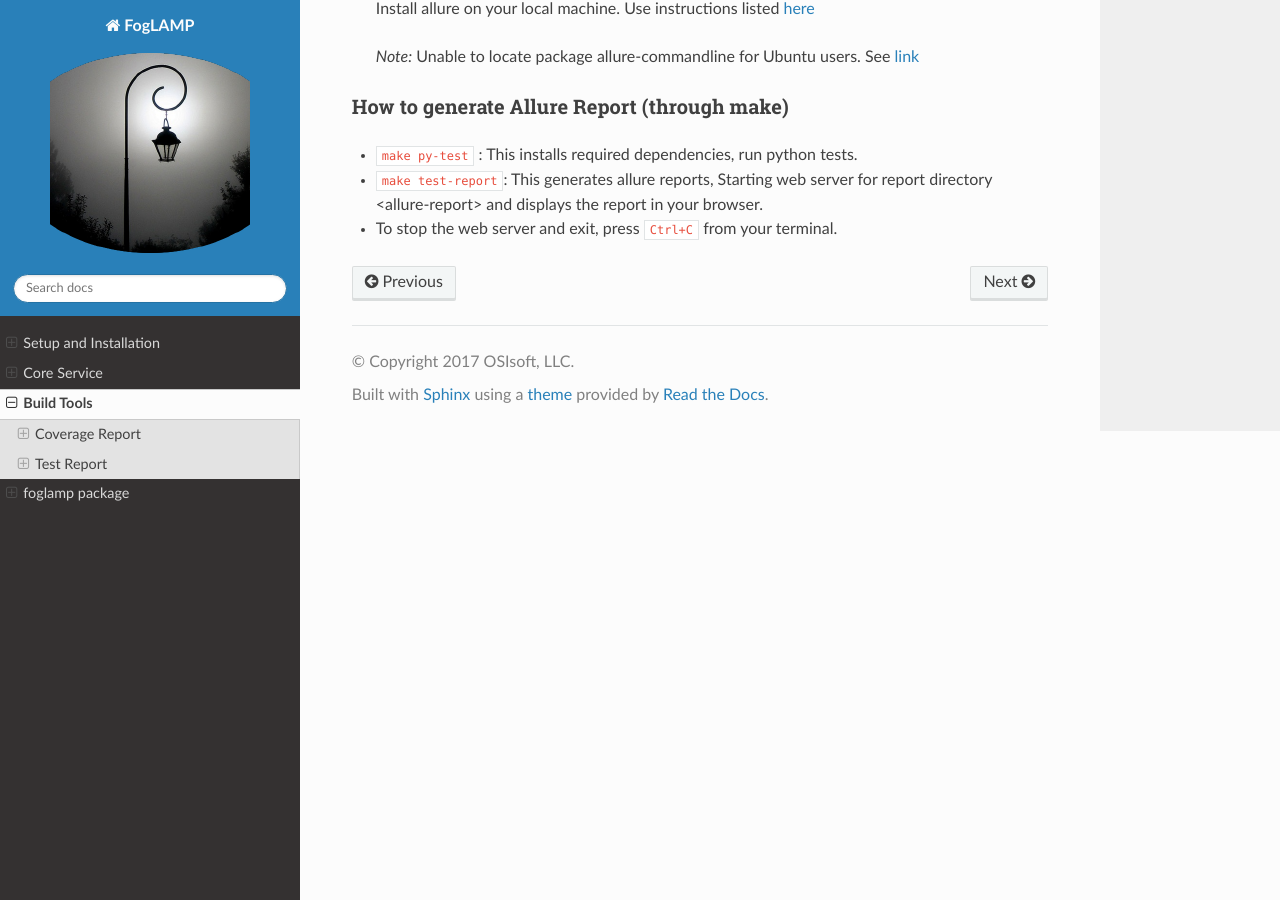
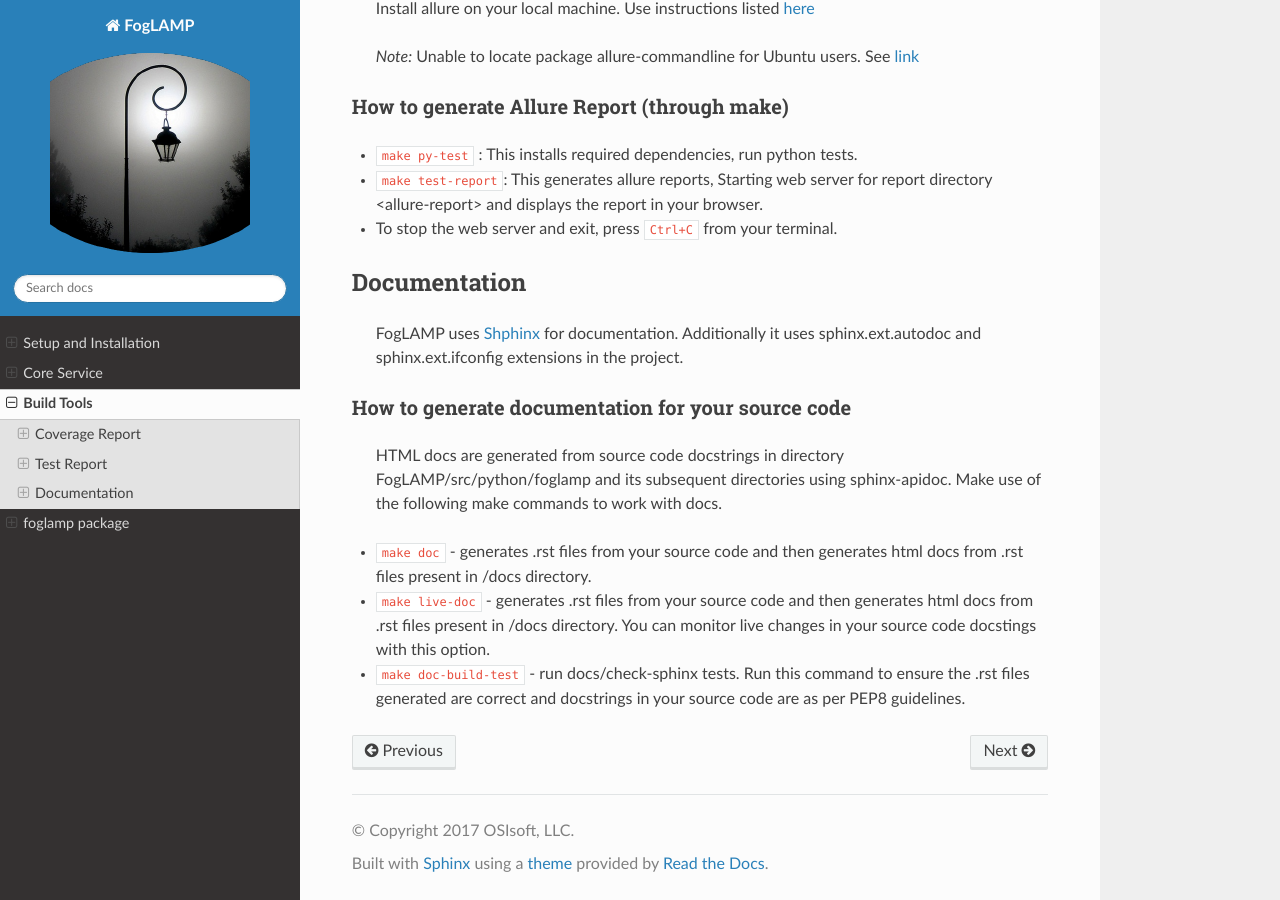
Before and after one commit to fledge-iot/fledge, a Sphinx documentation site: the page built from docs/build-tools.rst, in a window 1280 px wide and 900 px high, scrolled down 1189 px. Built offline with Sphinx 7.4.7 and the Read the Docs theme 2.0.0, drawn with Linux system fonts in a browser that asks for light colours.

Commit message:
Added doc commands usage in build-tools.rst

```diff
--- a/docs/build-tools.rst
+++ b/docs/build-tools.rst
@@ -50,3 +50,20 @@ How to generate Allure Report (through make)
 - ``make py-test`` : This installs required dependencies, run python tests.
 - ``make test-report``: This generates allure reports, Starting web server for report directory <allure-report> and displays the report in your browser.
 - To stop the web server and exit, press ``Ctrl+C`` from your terminal.
+
+
+
+Documentation
+-------------
+
+ FogLAMP uses `Shphinx <http://www.sphinx-doc.org/en/stable/>`_ for documentation. Additionally it uses sphinx.ext.autodoc and sphinx.ext.ifconfig extensions in the project.
+
+How to generate documentation for your source code
+^^^^^^^^^^^^^^^^^^^^^^^^^^^^^^^^^^^^^^^^^^^^^^^^^^
+
+ HTML docs are generated from source code docstrings in directory FogLAMP/src/python/foglamp and its subsequent directories using sphinx-apidoc.
+ Make use of the following make commands to work with docs.
+
+- ``make doc`` - generates .rst files from your source code and then generates html docs from .rst files present in /docs directory.
+- ``make live-doc`` - generates .rst files from your source code and then generates html docs from .rst files present in /docs directory. You can monitor live changes in your source code docstings with this option.
+- ``make doc-build-test`` - run docs/check-sphinx tests. Run this command to ensure the .rst files generated are correct and docstrings in your source code are as per PEP8 guidelines.
```
